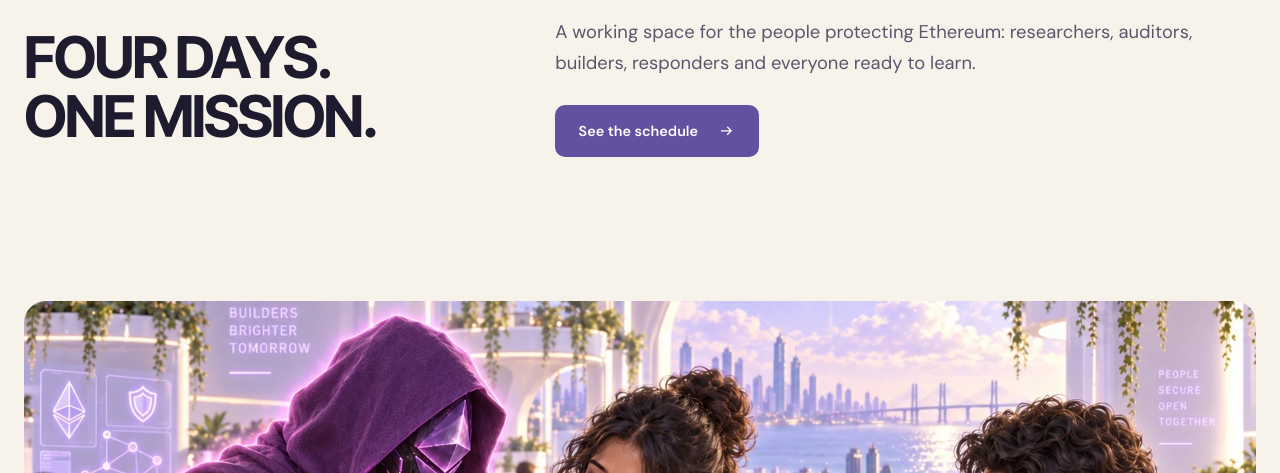
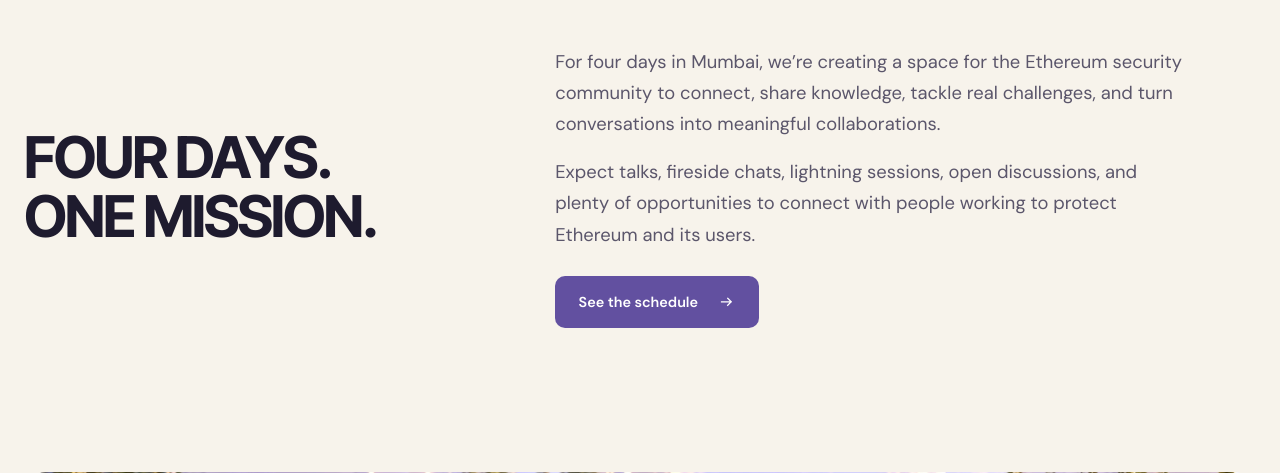
Before and after one commit to xerxes-openclaw/devcon-security-hub, a Flask app: page / in a window 1280 px wide. Shown: the part 708-1181 px from the top of the page. Run offline with Flask 3, Linux system fonts and the light colour scheme; data comes from the database, SQL or seed files in the repository; data that the repository does not hold is empty.

Commit message:
Copy aligned with the Luma page: hero line, program intro, FAQ audience + ticket answer (Anamaria)
Co-Authored-By: Claude Opus 5.5 <noreply@anthropic.com>

```diff
--- a/config.py
+++ b/config.py
@@ -74,8 +74,9 @@ HUB_LOCATION = ENV.get("HUB_LOCATION", "Floor and room to be announced")
 TIMEZONE_NAME = "Asia/Kolkata"
 TZ = _dt.timezone(_dt.timedelta(hours=5, minutes=30), "IST")  # no DST in India
 
-MISSION = ("Four days where Ethereum's security community works together on "
-           "what it takes to make Ethereum safer than the banks.")
+# Hero + meta description: Luma page wording (Anamaria 2026-10-30).
+MISSION = ("Ethereum's future depends on its security. And making it safer takes all of us. "
+           "Our ultimate goal? To make Ethereum safer than the banks.")
 
 # Day number -> (date, theme, one-line description from the forum proposal)
 DAYS = {
--- a/templates/index.html
+++ b/templates/index.html
@@ -42,7 +42,8 @@
       <h2 class="display-title" id="program-title">FOUR DAYS.<br>ONE MISSION.</h2>
     </div>
     <div class="program-intro">
-      <p>A working space for the people protecting Ethereum: researchers, auditors, builders, responders and everyone ready to learn.</p>
+      <p>For four days in Mumbai, we&rsquo;re creating a space for the Ethereum security community to connect, share knowledge, tackle real challenges, and turn conversations into meaningful collaborations.</p>
+      <p style="margin-top:.9em">Expect talks, fireside chats, lightning sessions, open discussions, and plenty of opportunities to connect with people working to protect Ethereum and its users.</p>
       <div class="program-cta">
         <a class="button button-primary" href="https://app.devcon.org/schedule?hubs=1" target="_blank" rel="noopener">{{ chip }}<span class="button-label">See the schedule</span>{{ arrow }}</a>
       </div>
@@ -89,9 +90,9 @@
     <h2 class="display-title" id="faq-title">QUESTIONS,<br><span class="text-accent">DECRYPTED.</span></h2>
   </div>
   {% set faqs = [
-    ("Do I need to be a security expert to attend?", "No. Security Hub is open to experts, builders, students, funders, and anyone curious about Ethereum security."),
+    ("Do I need to be a security expert to attend?", "No. The Security Hub brings together security researchers, auditors, developers, incident responders, builders, and everyone who cares about making Ethereum more secure."),
     ("Will there be beginner-friendly sessions?", "Yes. Some sessions will be technical, but we are also planning beginner-friendly talks, Q&amp;A sessions, and open conversations."),
-    ("Do I need a Devcon ticket?", "Yes, the hub is inside the Devcon venue and a part of the main conference activities, so you need the ticket to get in."),
+    ("Do I need a Devcon ticket?", "Yes. The Security Hub is part of Devcon 8, so a valid Devcon conference ticket is required to attend. Registering on Luma does not grant access to the conference."),
     ("Can I propose a talk or workshop?", 'Yes. If you want to propose something, contact <a href="https://t.me/anamarija09" target="_blank" rel="noopener">@anamarija09</a> on Telegram.'),
     ("Where is the hub located?", "Location inside Devcon coming soon."),
     ("When is the hub open?", "Security Hub will run during Devcon. Full hours coming soon."),
```
